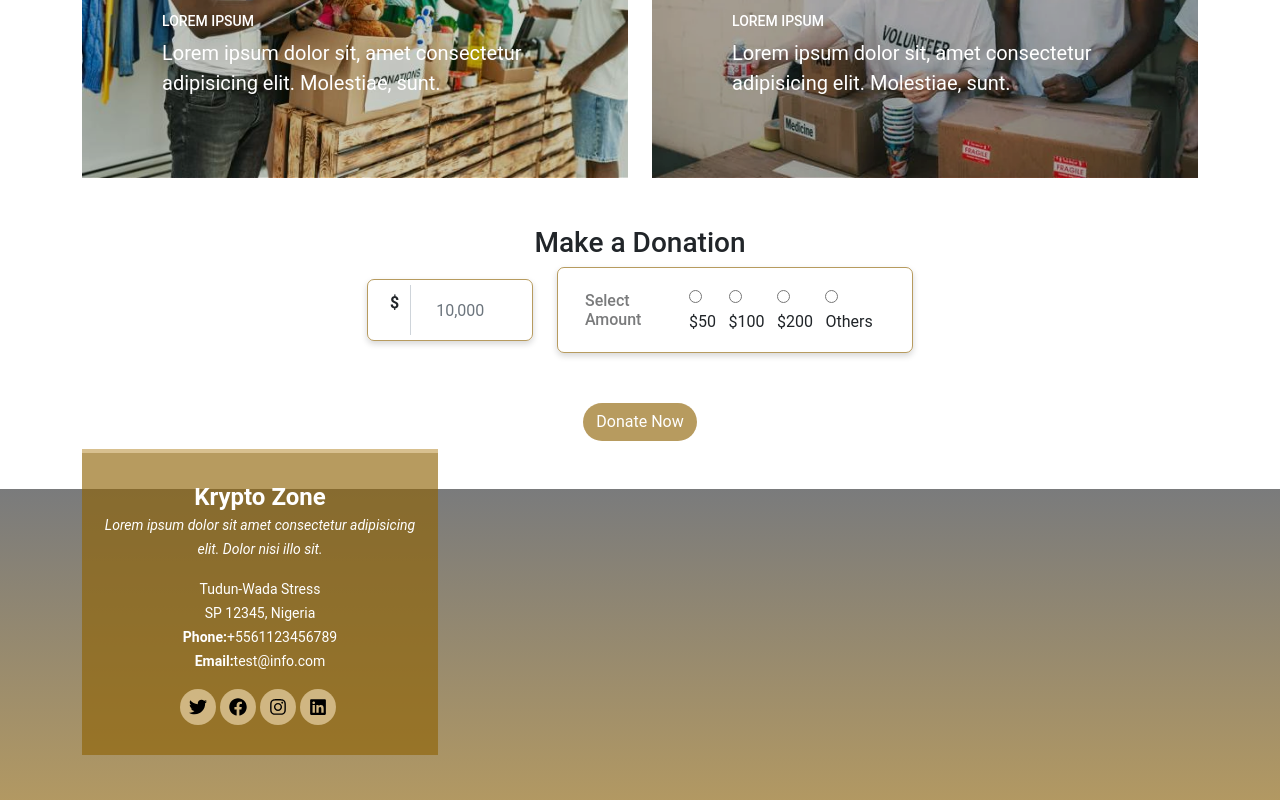
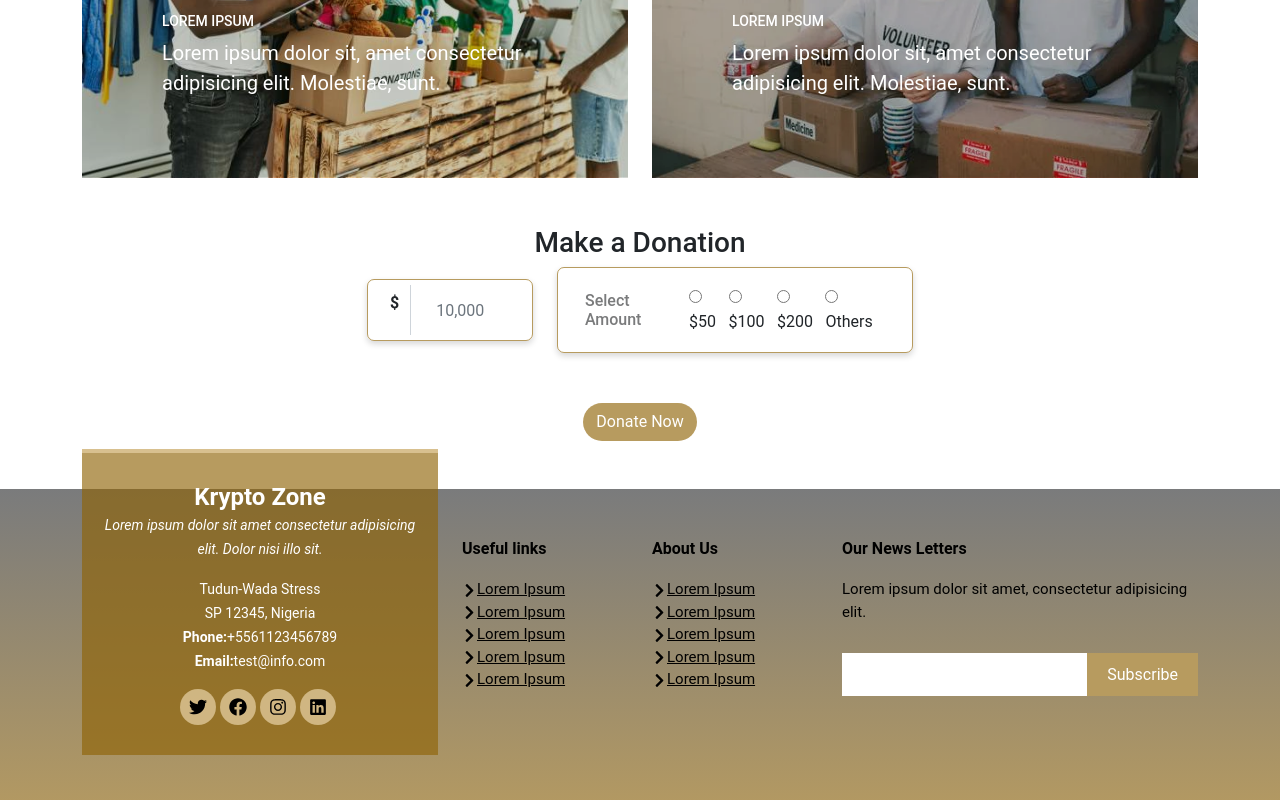
Before and after one commit to zeredogo/krypto-zone-charity, a React (Create React App) app: page / in a window 1280 px wide. Shown: the part 4414-5214 px from the top of the page. Built offline with nearby package versions, Linux system fonts and the light colour scheme.

Commit message:
updating commit

```diff
--- a/src/component/Footer.jsx
+++ b/src/component/Footer.jsx
@@ -1,5 +1,5 @@
 import React from 'react';
-import { FaFacebook, FaTwitter, FaInstagram, FaLinkedin } from 'react-icons/fa';
+import { FaFacebook, FaTwitter, FaInstagram, FaLinkedin, FaChevronRight } from 'react-icons/fa';
 
 const Footer = () => {
   return (
@@ -41,6 +41,65 @@ const Footer = () => {
                 </div>
               </div>
             </div>
+            <div class="col-lg-2 col-nd-6 footer-links">
+                <h4>Useful links</h4>
+                <ul>
+                  <li>
+                    <FaChevronRight />
+                    <a href="">Lorem Ipsum</a>
+                  </li>
+                  <li>
+                   <FaChevronRight />
+                    <a href="">Lorem Ipsum</a>
+                  </li>
+                  <li>
+                   <FaChevronRight />
+                    <a href="">Lorem Ipsum</a>
+                  </li>
+                  <li>
+                   <FaChevronRight />
+                    <a href="">Lorem Ipsum</a>
+                  </li>
+                  <li>
+                   <FaChevronRight />
+                    <a href="">Lorem Ipsum</a>
+                  </li>
+                </ul>
+              </div>
+              <div class="col-lg-2 col-nd-6 footer-links">
+                <h4>About Us</h4>
+                <ul>
+                  <li>
+                    <FaChevronRight />
+                    <a href="">Lorem Ipsum</a>
+                  </li>
+                  <li>
+                   <FaChevronRight />
+                    <a href="">Lorem Ipsum</a>
+                  </li>
+                  <li>
+                   <FaChevronRight />
+                    <a href="">Lorem Ipsum</a>
+                  </li>
+                  <li>
+                   <FaChevronRight />
+                    <a href="">Lorem Ipsum</a>
+                  </li>
+                  <li>
+                   <FaChevronRight />
+                    <a href="">Lorem Ipsum</a>
+                  </li>
+                </ul>
+              </div>
+              <div className="col-lg-4 col-md-6 footer-newsletter">
+                <h4>Our News Letters</h4>
+                <p>Lorem ipsum dolor sit amet, consectetur adipisicing
+                  elit.</p>
+                  <form>
+                    <input type='email' name='email'/>
+                    <input type='submit' value='Subscribe'/>
+                  </form>
+              </div>
           </div>
         </div>
        </div>
```
